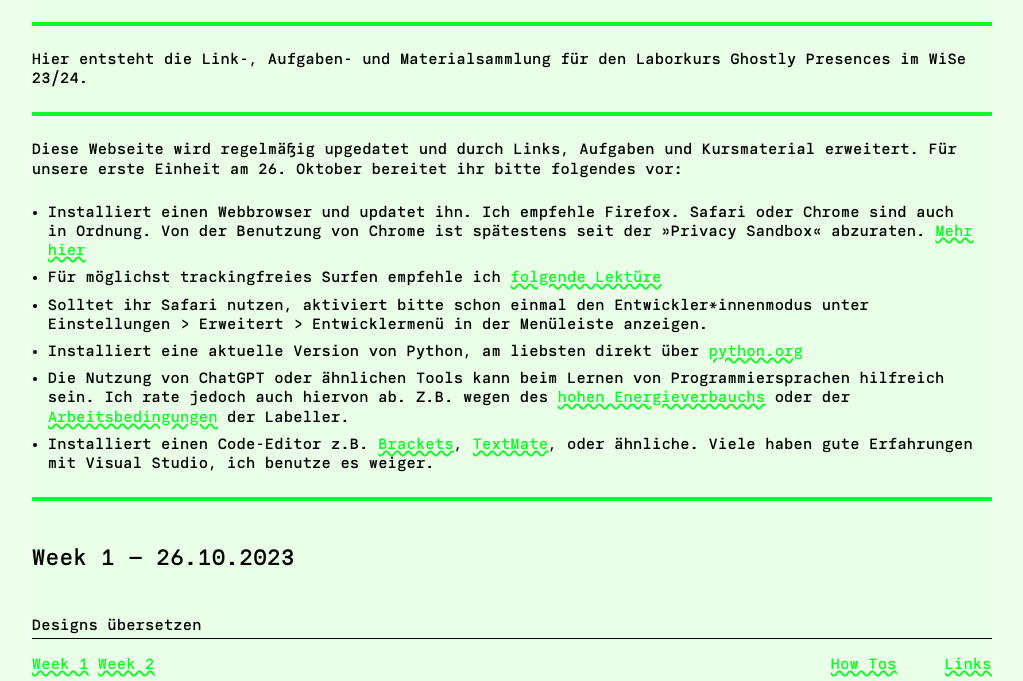
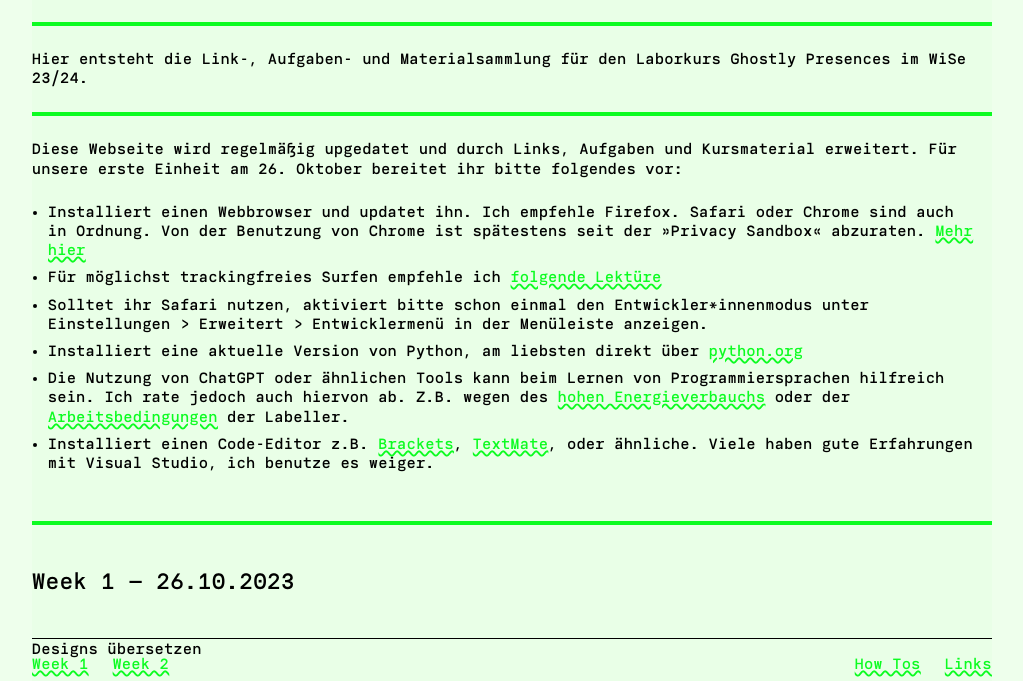
Before and after one commit to haw-type-design/web2print, a plain HTML site: page index.html in a window 1280 px wide. Shown: the part 110-791 px from the top of the page, without its empty margins (128-1151 px from the left). Drawn offline with Linux system fonts and the light colour scheme.

Commit message:
Tweaks to styling

```diff
--- a/assets/css/style.css
+++ b/assets/css/style.css
@@ -72,10 +72,15 @@ menu {
     width: var(--main-width);
 }
 
+.weeks {
+    display: flex;
+    gap: var(--space-s);
+}
+
 .other {
     justify-self: end;
     display: flex;
-    gap: var(--space-m);
+    gap: var(--space-s);
 }
 
 h1, h2, h4, p, section {
@@ -120,6 +125,14 @@ p + ul {
     padding-top: 0px;
 }
 
+li > ul {
+    padding-top: var(--space-xxxs);
+}
+
+section {
+    padding: var(--space-s) 0 var(--space-m) 0;
+}
+
 .spacer-m{
     padding-top: var(--space-m);
     border-top: none;
```
